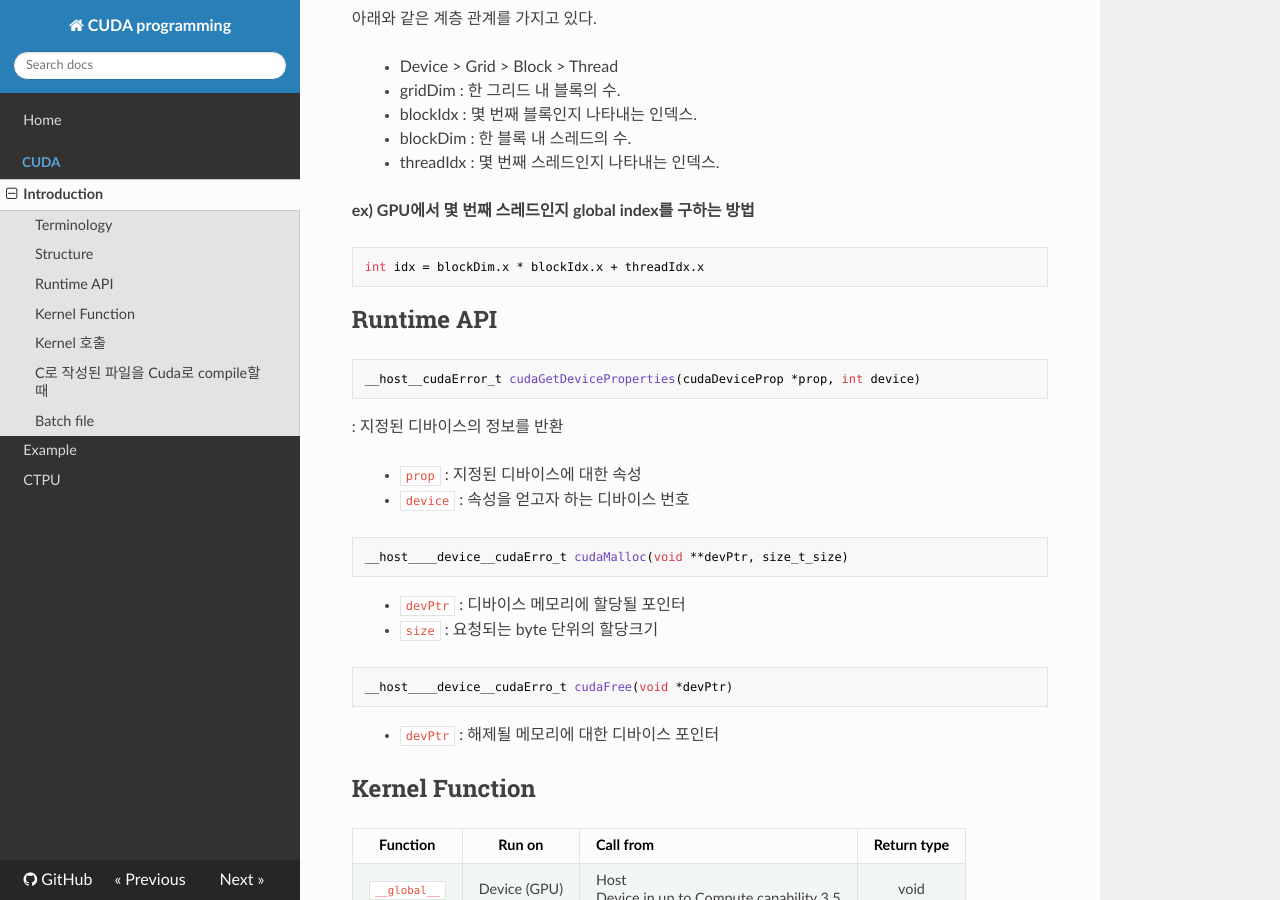
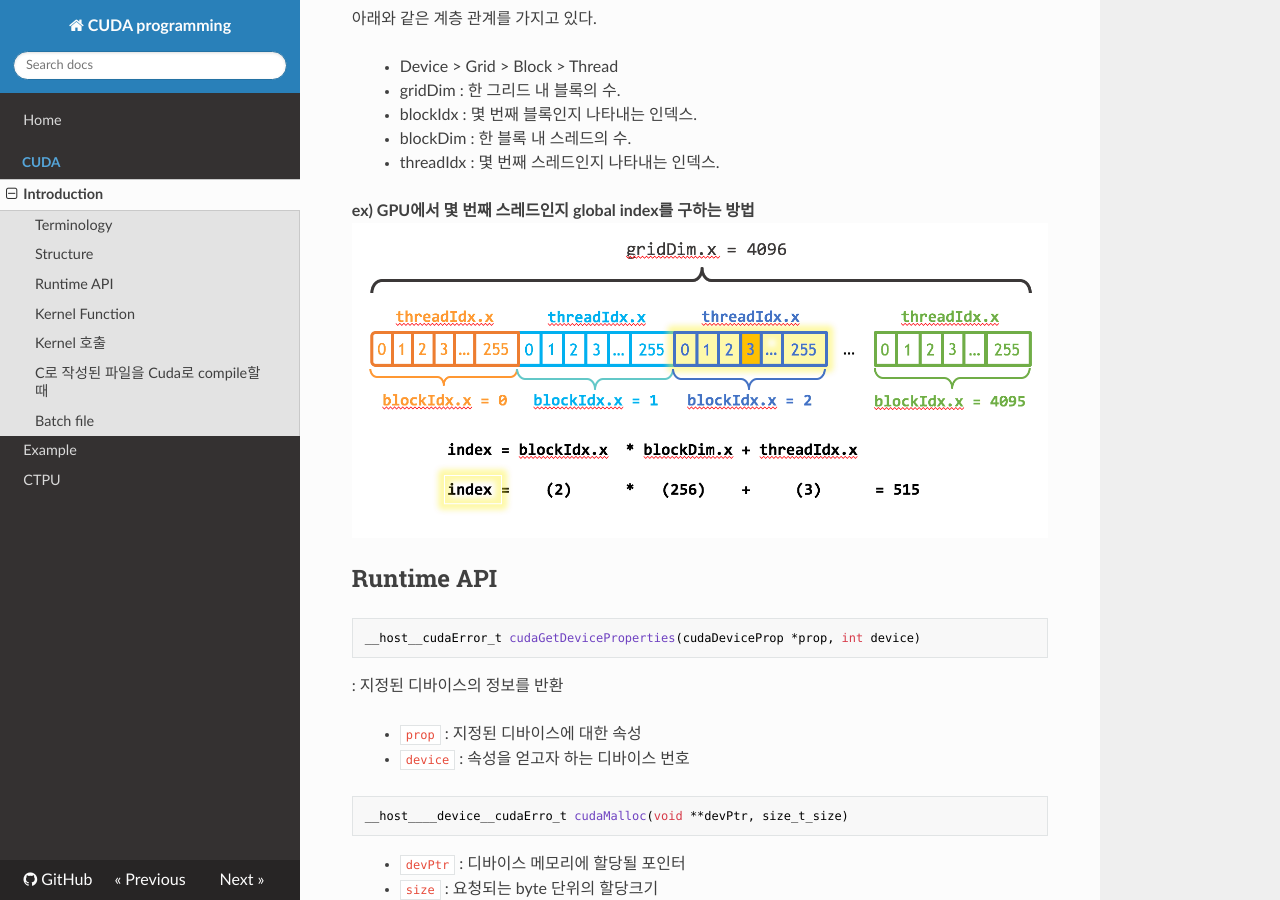
Before and after one commit to WonyoungCho/CUDA, an MkDocs documentation site: the page built from docs/CUDA_int.md, in a window 1280 px wide and 900 px high, scrolled down 554 px. Built offline with MkDocs 1.6.1, drawn with Linux system fonts in a browser that asks for light colours; nearby versions of some CDN libraries; old or Windows-style settings are respelled for this version of MkDocs.

Commit message:
Update CUDA_int.md

````diff
--- a/docs/CUDA_int.md
+++ b/docs/CUDA_int.md
@@ -22,9 +22,7 @@
 
 
 **ex) GPU에서 몇 번째 스레드인지 global index를 구하는 방법**
-```
-int idx = blockDim.x * blockIdx.x + threadIdx.x
-```
+![ex_screenshot](./img/cuda_indexing.png)
 
 ## Runtime API
 ```c
````
